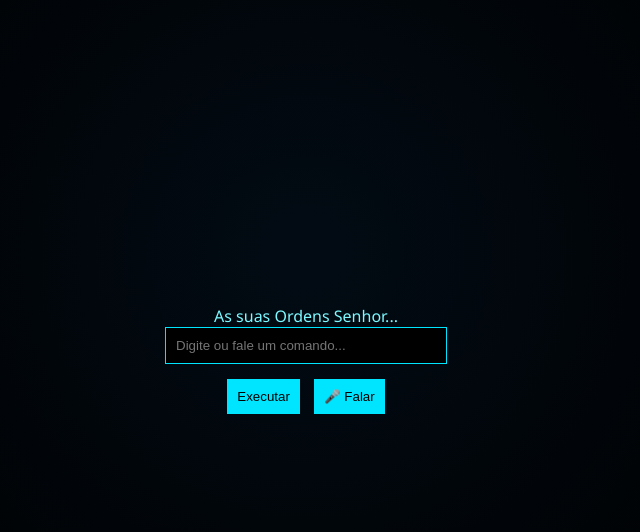
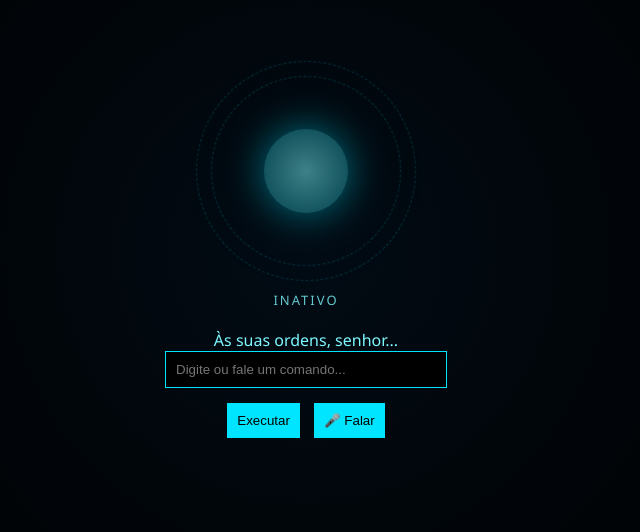
Before and after one commit to Projetoholyrics/projeto-Jarvis-, an Electron app: page index.html in a window 900 px wide. Shown: the part 156-688 px from the top of the page, without its empty margins (144-784 px from the left). Drawn offline with Linux system fonts and the light colour scheme.

Commit message:
Add files via upload

```diff
--- a/index.html
+++ b/index.html
@@ -9,9 +9,17 @@
 
 <div class="jarvis-container">
 
-  <div id="circle" class="circle idle"></div>
+  <!-- HUD HOLOGRÁFICO -->
+  <div id="hud">
+    <div id="circle" class="circle idle">
+      <div class="ring ring1"></div>
+      <div class="ring ring2"></div>
+      <div class="core"></div>
+    </div>
+    <div id="status">INATIVO</div>
+  </div>
 
-  <div id="output">As suas Ordens Senhor...</div>
+  <div id="output">Às suas ordens, senhor...</div>
 
   <input
     type="text"
@@ -20,8 +28,8 @@
   >
 
   <div class="buttons">
-    <button onclick="processCommand()">Executar</button>
-    <button onclick="startListening()">🎤 Falar</button>
+    <button id="btnExecutar">Executar</button>
+    <button id="btnFalar">🎤 Falar</button>
   </div>
 
 </div>
```
